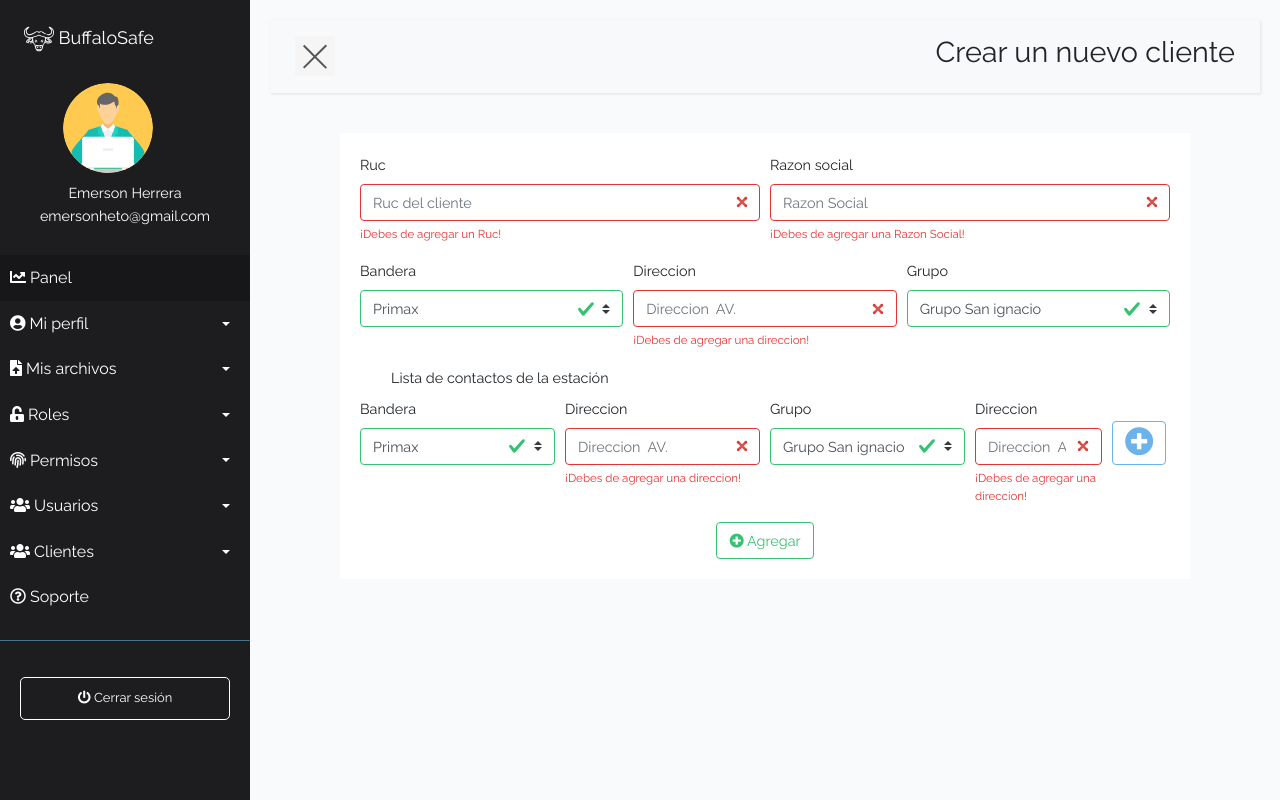
After one commit to emersonheto/Proyecto, a Laravel app: page /clients/create in a window 1280 px wide. The commit adds this page. Run offline with Laravel 8, Linux system fonts and the light colour scheme; a user stored in the database is signed in; data comes from the database, SQL or seed files in the repository; some libraries are stand-ins or nearby versions.

Commit message:
agregando vista cliente

```diff
--- /dev/null
+++ b/app/Http/Controllers/Admin/ClientsController.php
@@ -0,0 +1,86 @@
+<?php
+
+namespace App\Http\Controllers\Admin;
+
+use App\Http\Controllers\Controller;
+use Illuminate\Http\Request;
+
+class ClientsController extends Controller
+{
+    /**
+     * Display a listing of the resource.
+     *
+     * @return \Illuminate\Http\Response
+     */
+    public function index()
+    {
+
+        return view('admin.clients.index');
+    }
+
+    /**
+     * Show the form for creating a new resource.
+     *
+     * @return \Illuminate\Http\Response
+     */
+    public function create()
+    {
+        return view('admin.clients.create');
+    }
+
+    /**
+     * Store a newly created resource in storage.
+     *
+     * @param  \Illuminate\Http\Request  $request
+     * @return \Illuminate\Http\Response
+     */
+    public function store(Request $request)
+    {
+        //
+    }
+
+    /**
+     * Display the specified resource.
+     *
+     * @param  int  $id
+     * @return \Illuminate\Http\Response
+     */
+    public function show($id)
+    {
+        //
+    }
+
+    /**
+     * Show the form for editing the specified resource.
+     *
+     * @param  int  $id
+     * @return \Illuminate\Http\Response
+     */
+    public function edit($id)
+    {
+        //
+    }
+
+    /**
+     * Update the specified resource in storage.
+     *
+     * @param  \Illuminate\Http\Request  $request
+     * @param  int  $id
+     * @return \Illuminate\Http\Response
+     */
+    public function update(Request $request, $id)
+    {
+        //
+    }
+
+    /**
+     * Remove the specified resource from storage.
+     *
+     * @param  int  $id
+     * @return \Illuminate\Http\Response
+     */
+    public function destroy($id)
+    {
+        //
+    }
+}
--- a/composer.json
+++ b/composer.json
@@ -40,7 +40,8 @@
         },
         "classmap": [
             "database/seeds",
-            "database/factories"
+            "database/factories",
+            "app/controllers/admin"
         ]
     },
     "autoload-dev": {
--- /dev/null
+++ b/resources/views/admin/clients/create.blade.php
@@ -0,0 +1,157 @@
+@extends('admin.layouts.app')
+@section('page','Crear un nuevo cliente')
+
+@section('content')
+
+<div class="row">
+   <div class="col-md-10 offset-md-1 bg-white card-body " >
+         <form  action="#" method="POST" class="was-validated">
+               @csrf
+               <input type="hidden" name="_method" value="PATCH">
+                 <div class="form-row">
+
+                     <div class="form-group col-md-6">
+                         <label for="ClientName">Ruc</label>
+                         <input type="text" name="name" class='form-control is-valid' id='ClientName' placeholder="Ruc del cliente"  required >
+                         <div class="invalid-feedback">¡Debes de agregar un Ruc!</div>
+                     </div>
+
+
+
+                   <div class="form-group col-md-6">
+                       <label for="ClientName">Razon social </label>
+                       <input type="text" name="name" class='form-control is-valid' id='ClientName' placeholder="Razon Social"  required >
+                       <div class="invalid-feedback">¡Debes de agregar una Razon Social!</div>
+                   </div>
+
+
+                   <div class="form-group col-md-4">
+                       <label for="ClientBandera">Bandera </label>
+                         <select class=" custom-select" name="ClientBandera" id="Clientbandera" >
+                           <option value="primax">Primax</option>
+                           <option value="repsol">Repsol</option>
+                           <option value="pecsa">Pecsa</option>
+                         </select>
+                         {{-- <div class="invalid-feedback">¡Debes seleccionar una bandera!</div> --}}
+                   </div>
+                   <div class="form-group col-md-4 mb-3">
+                       <label for="ClientDireccion">Direccion </label>
+                         <input type="text" name="direccion" class='form-control is-valid' id='ClientDireccion' placeholder="Direccion  AV. "  required >
+                         <div class="invalid-feedback">¡Debes de agregar una direccion!</div>
+                   </div>
+
+                   <div class="form-group col-md-4 mb-3">
+                       <label for="ClientGrupo">Grupo </label>
+                         <select class="custom-select" name="ClientGrupo" id="ClientGrupo">
+                           <option value="primax">Grupo San ignacio</option>
+                           <option value="repsol">Gazel</option>
+                           <option value="pecsa">Irasa</option>
+                         </select>
+                   </div>
+
+                </div>
+                   <label for="" class=" col-md-12  ml-3">Lista de contactos de la estación </label>
+                <div class="inner">
+                   <div class="form-row">
+                      <div class="form-group col-md-3">
+                            <label for="ClientBandera">Bandera </label>
+                            <select class=" custom-select" name="ClientBandera" id="Clientbandera" >
+                               <option value="primax">Primax</option>
+                               <option value="repsol">Repsol</option>
+                               <option value="pecsa">Pecsa</option>
+                            </select>
+                      </div>
+                      <div class="form-group col-md-3 mb-3">
+                            <label for="ClientDireccion">Direccion </label>
+                            <input type="text" name="direccion" class='form-control is-valid' id='ClientDireccion' placeholder="Direccion  AV. "  required >
+                            <div class="invalid-feedback">¡Debes de agregar una direccion!</div>
+                      </div>
+                      <div class="form-group col-md-3 mb-3">
+                            <label for="ClientGrupo">Grupo </label>
+                            <select class="custom-select" name="ClientGrupo" id="ClientGrupo">
+                               <option value="primax">Grupo San ignacio</option>
+                               <option value="repsol">Gazel</option>
+                               <option value="pecsa">Irasa</option>
+                            </select>
+                      </div>
+                      <div class="form-group col-md-2 mb-3">
+                            <label for="ClientDireccion">Direccion </label>
+                            <input type="text" name="direccion" class='form-control is-valid' id='ClientDireccion' placeholder="Direccion  AV. "  required >
+                            <div class="invalid-feedback">¡Debes de agregar una direccion!</div>
+                      </div>
+                      <div class="form-group col-md-1 mt-4">
+                         <button class="btn btn-outline-info " type="button" href="#" id="btn_add" ><i class="fas fa-plus-circle fa-2x"></i> </button>
+                      </div>
+                   </div>
+                </div>
+
+                      <div class="col text-center" >
+                         <button type="submit" class="btn btn-outline-success "><i class='fas fa-plus-circle'></i>   Agregar</button>
+                      </div>
+
+             </form>
+
+
+
+   </div>
+</div>
+
+
+
+
+
+
+
+
+
+
+@endsection
+
+@section('scripts')
+<script>
+
+   $(document).ready(function(){
+
+      $("#btn_add").click(function(){
+         //  var contador = $("input[type='text']").length;
+          var fila=`<div class="form-row">
+            <div class="form-group col-md-3">
+             <select class=" custom-select" name="ClientBandera" id="Clientbandera" >
+                 <option value="primax">Primax</option>
+                 <option value="repsol">Repsol</option>
+                 <option value="pecsa">Pecsa</option>
+              </select>
+            </div>
+            <div class="form-group col-md-3 mb-3">
+                  <input type="text" name="direccion" class="form-control is-valid" id="ClientDireccion" placeholder="Direccion  AV. "  required >
+            </div>
+            <div class="form-group col-md-3 mb-3">
+                  <select class="custom-select" name="ClientGrupo" id="ClientGrupo">
+                     <option value="primax">Grupo San ignacio</option>
+                     <option value="repsol">Gazel</option>
+                     <option value="pecsa">Irasa</option>
+                  </select>
+            </div>
+            <div class="form-group col-md-2 mb-3">
+                  <input type="text" name="direccion" class="form-control is-valid" id="ClientDireccion" placeholder="Direccion  AV. "  required >
+            </div>
+            <div class="form-group col-md-1 ">
+               <button class="btn btn-outline-info " type="button" href="#" id="btn_add" ><i class="fas fa-plus-circle fa-1x"></i> </button>
+            </div>
+            </div>`;
+         //  $(this).before(fila);
+          $('.inner').append(fila);
+
+      });
+
+      $(document).on('click', '.delete_email', function(){
+          $(this).parent().remove();
+      });
+
+});
+
+
+
+</script>
+
+@endsection
--- a/resources/views/admin/layouts/app.blade.php
+++ b/resources/views/admin/layouts/app.blade.php
@@ -147,10 +147,10 @@
                                 class="fas fa-users"></i> Clientes</a>
                         <ul class="collapse list-unstyled" id="clienteSubmenu">
                             <li>
-                                <a id='' href="{{ route('user.index') }}">Cliente</a>
+                                <a id='' href="{{ route('clients.index') }}">Lista Cliente</a>
                             </li>
                             <li>
-                                <a id='' href="{{ route('user.create') }}">Estacion de servicio</a>
+                                <a id='' href="{{ route('clients.create') }}">Crear Clientes</a>
                             </li>
                         </ul>
                     </li>
@@ -189,7 +189,7 @@
                         <ul class="nav navbar-nav ml-auto">
                             <li class="nav-item">
                                 {{-- lo hacemos dinamico con page --}}
-                                <a> @yield('page') </a>
+                                <h2> @yield('page') </h2>
                             </li>
                         </ul>
                     </div>
--- a/resources/views/admin/users/create.blade.php
+++ b/resources/views/admin/users/create.blade.php
@@ -1,5 +1,5 @@
 @extends('admin.layouts.app')
-@section('page','Crear un nuevo rol')
+@section('page','Crear un nuevo Usuario')
 
 @section('content')
 <form  action="{{route('user.store') }}" method="POST" class="was-validated">
--- a/routes/web.php
+++ b/routes/web.php
@@ -67,3 +67,7 @@ Route::get('usuarios/{id}','Admin\UsersController@show')   ->name('user.show');
 Route::patch('usuarios/{id}/editar','Admin\UsersController@update')   ->name('user.update');
 //para eliminar usuarios
 Route::patch('usuarios/{id}/eliminar','Admin\UsersController@destroy')   ->name('user.destroy');
+
+
+
+ Route::resource('clients', 'Admin\ClientsController');
```
Also changed, not shown: app/Client.php (added, +10 -0 lines), resources/views/admin/clients/edit.blade.php (added, +45 -0 lines), resources/views/admin/clients/index.blade.php (added, +55 -0 lines), resources/views/admin/clients/show.blade.php (added, +24 -0 lines).
